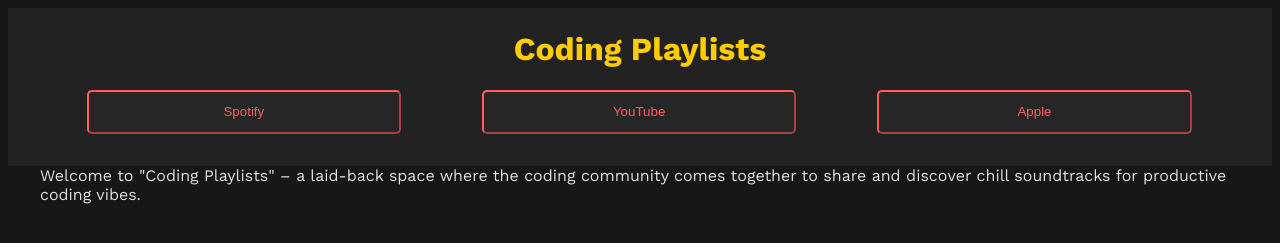
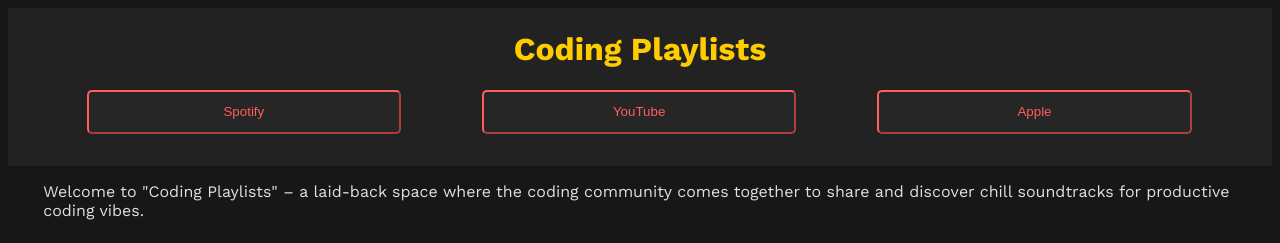
Before and after one commit to gracekishino/coding_playlists, a plain HTML site: page index.html in a window 1280 px wide. Shown: the top 243 px of the page. Drawn offline with nearby package versions, Linux system fonts and the light colour scheme.

Commit message:
Update style.css

```diff
--- a/style.css
+++ b/style.css
@@ -66,7 +66,7 @@ h2, h3, h4, h5, h6 {
     color: var(--heading-color);
 }
 
-introText, section h2 {
+#introText, section h2 {
     display: block;
     padding: 1rem 0.2rem;
 }
```
